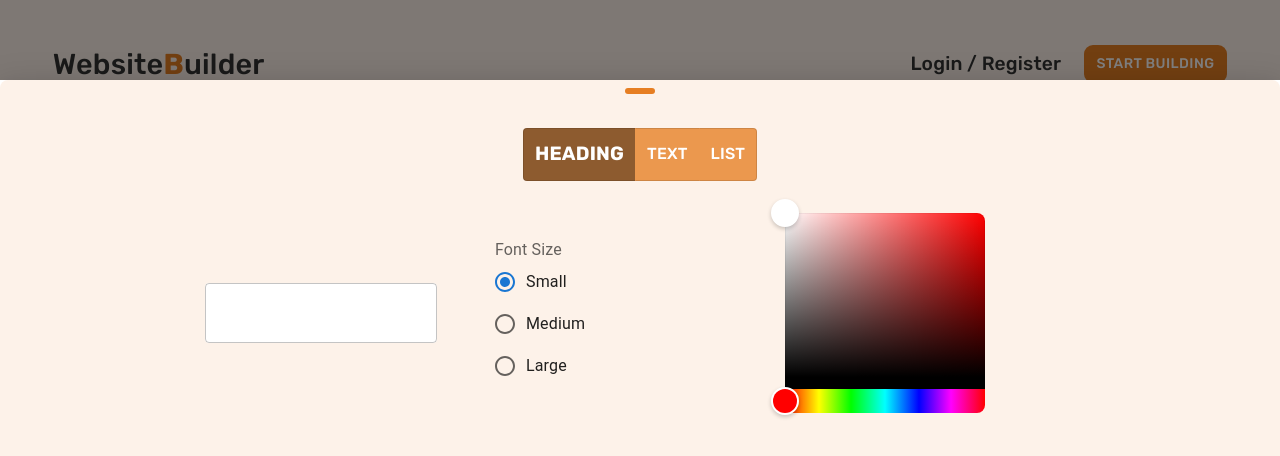
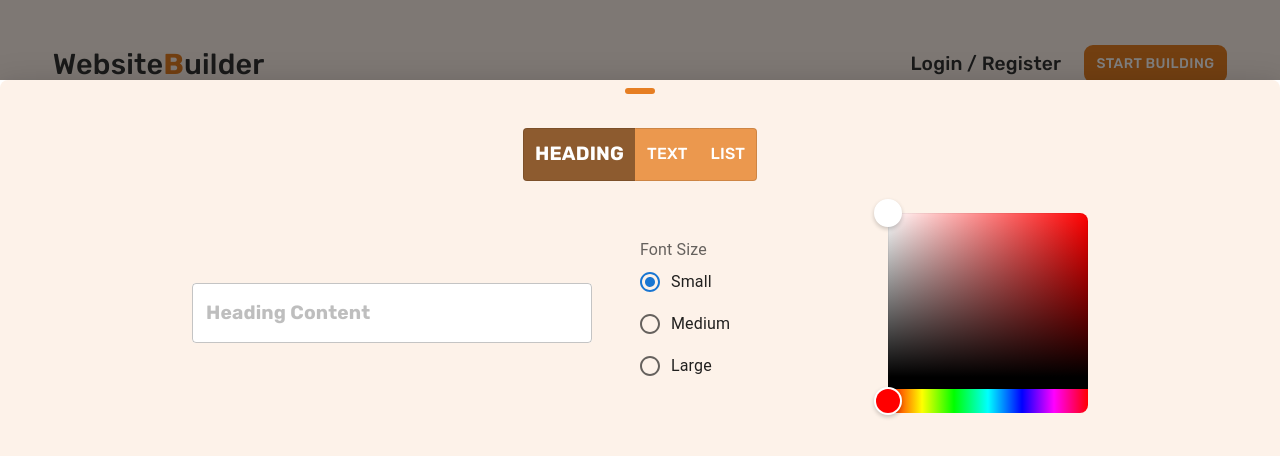
Before and after one commit to youssefrag/WebsiteBuilder, a React (Create React App) app in the folder client/: page /playground in a window 1280 px wide. Both pictures are taken after a click on the button "OPEN CANVAS". Shown: the top 456 px of the page. Built offline with nearby package versions, Linux system fonts and the light colour scheme.

Commit message:
resize heading textfield

```diff
--- a/client/src/components/heading-element/heading-element-customization/choose-heading-size/choose-heading-size.component.tsx
+++ b/client/src/components/heading-element/heading-element-customization/choose-heading-size/choose-heading-size.component.tsx
@@ -13,7 +13,7 @@ const ChooseHeadingSize = () => {
   };
 
   return (
-    <FormControl>
+    <FormControl sx={{ "& .MuiFormControl-root": { width: "40%" } }}>
       <FormLabel id="demo-controlled-radio-buttons-group">Font Size</FormLabel>
       <RadioGroup
         aria-labelledby="demo-controlled-radio-buttons-group"
--- a/client/src/components/heading-element/heading-element.component.tsx
+++ b/client/src/components/heading-element/heading-element.component.tsx
@@ -23,6 +23,7 @@ const HeadingElement = () => {
         required
         value={headingContent}
         onChange={handleContentChange}
+        placeholder="Heading Content"
       />
       <ChooseHeadingSize />
       <ChooseHeadingColor />
--- a/client/src/components/heading-element/heading-element.styles.tsx
+++ b/client/src/components/heading-element/heading-element.styles.tsx
@@ -4,12 +4,13 @@ import { Box, TextField } from "@mui/material";
 
 export const HeadingElementContainer = styled(Box)(() => ({
   display: "grid",
-  gridTemplateColumns: "1fr 1fr 1fr",
+  gridTemplateColumns: "2fr 1fr 1fr",
   alignItems: "center",
+  columnGap: "3rem",
 }));
 
 export const StyledTextfield = styled(TextField)(() => ({
-  width: "80%",
+  width: "100%",
   "& .MuiOutlinedInput-root": {
     background: "#fff",
   },
```
